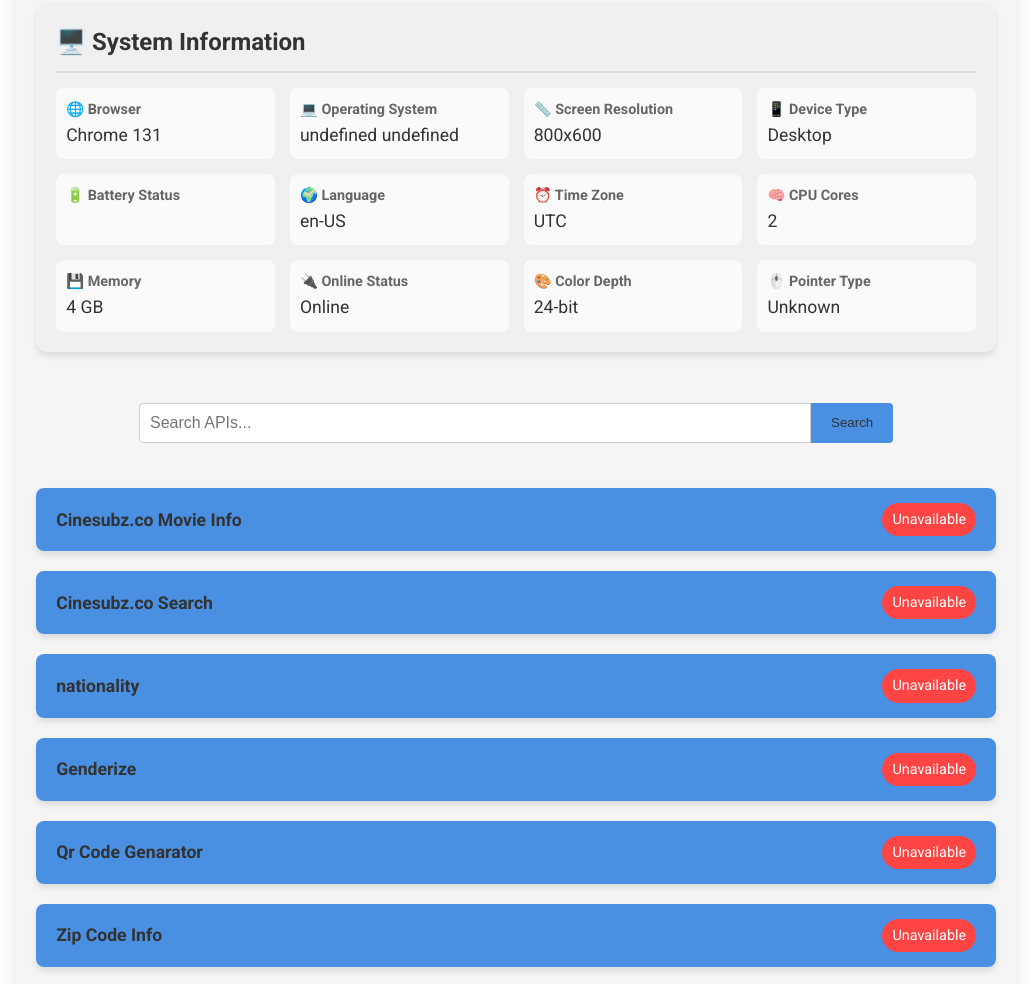
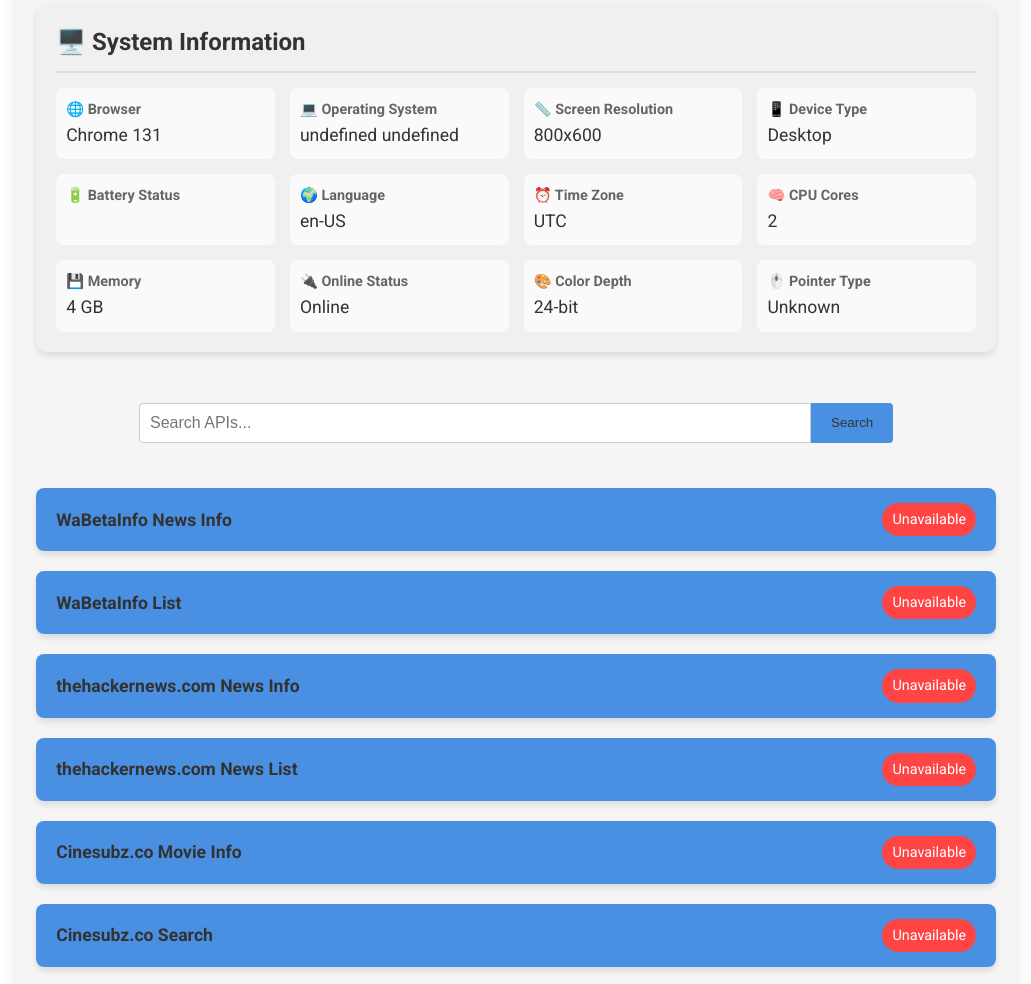
Before and after one commit to vishwamihiranga/vishwa-api, a website: page public/index.html in a window 1280 px wide. Shown: the part 825-1809 px from the top of the page, without its empty margins (117-1148 px from the left). Drawn offline with nearby package versions, Linux system fonts and the light colour scheme; no server answers.

Commit message:
Update index.html

```diff
--- a/public/index.html
+++ b/public/index.html
@@ -585,6 +585,10 @@
         </a>
         <script>
             const apiList = [
+                { name: 'WaBetaInfo News Info', path: '/misc/wabetainfo-article?url=https://wabetainfo.com/whatsapp-beta-for-android-2-24-21-35-whats-new/&apikey=', id: 'wabetainfoinfo',description: 'Get wabetainfo.com News Info' },
+                { name: 'WaBetaInfo List', path: '/misc/wabetainfo-list?apikey=', id: 'wabetainfolist',description: 'Get wabetainfo.com News List' },
+                { name: 'thehackernews.com News Info', path: '/misc/the-hacker-news-info?url=https://thehackernews.com/2024/10/fbi-creates-fake-cryptocurrency-to.html&apikey=', id: 'thehackernewsinfo',description: 'Get thehackernews.com news Info' },
+                { name: 'thehackernews.com News List', path: '/misc/the-hacker-news-list?apikey=', id: 'thehackernewslist',description: 'Get thehackernews.com news list' },
                 { name: 'Cinesubz.co Movie Info', path: '/misc/scrape-cinesubz?url=https://cinesubz.co/movies/the-plot-2024-sinhala-subtitles/&apikey=', id: 'cines',description: 'Get Search Result from Cinesub' },
                 { name: 'Cinesubz.co Search', path: '/misc/cinesearch?q=h&apikey=', id: 'cinemv',description: 'Get Movie Infomations From Cinesubz.co' },
                 { name: 'nationality', path: '/misc/nationality?name=Vishwa&apikey=', id: 'nationality',description: 'Check Your nationality' },
```
